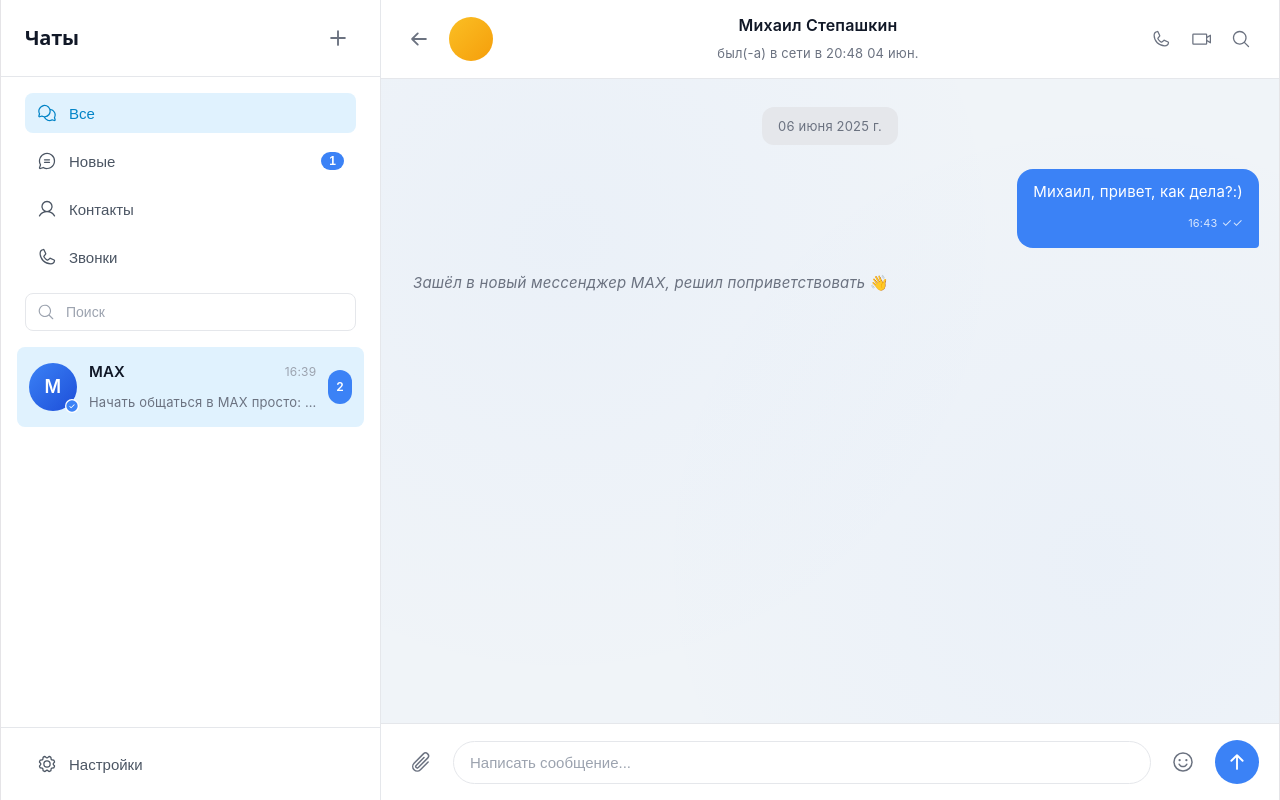
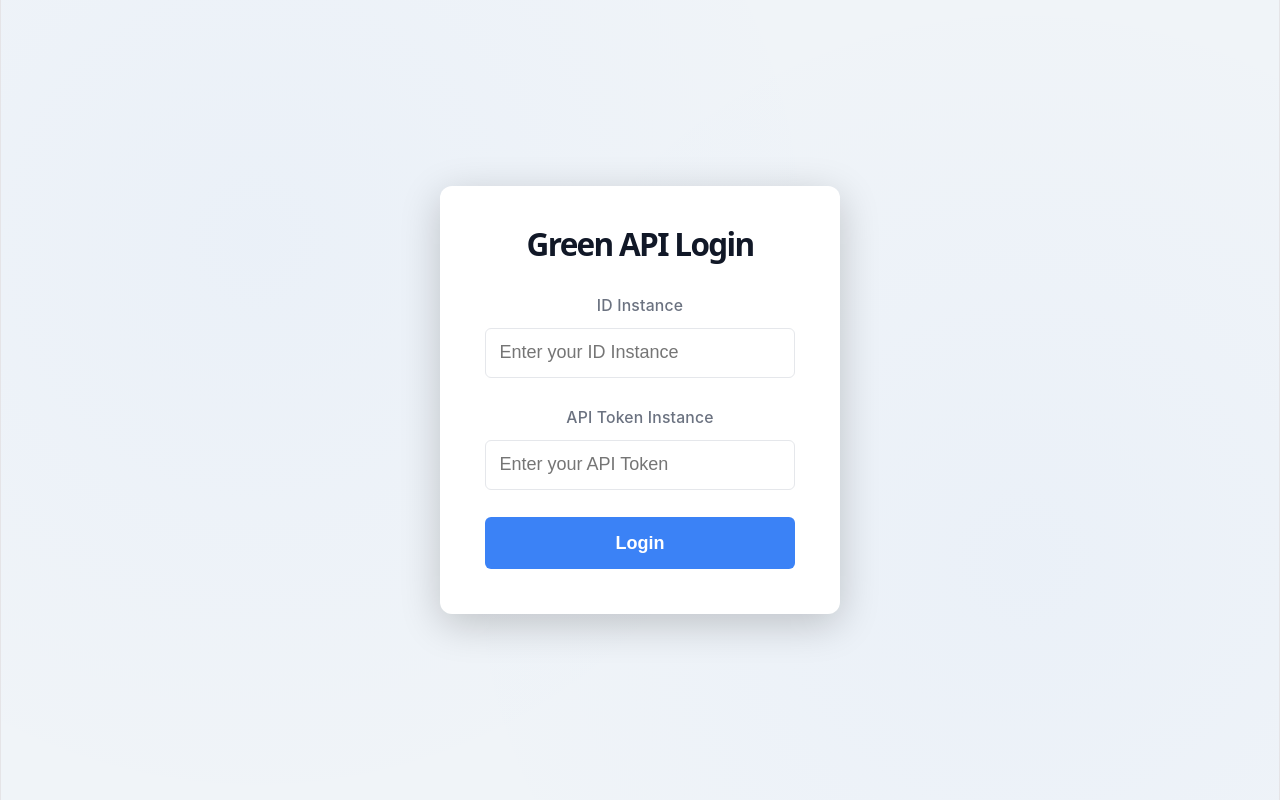
Before and after one commit to solarlime/green-api, a React (Vite) app: page /login in a window 1280 px wide. Built offline with nearby package versions, Linux system fonts and the light colour scheme.

Commit message:
Added logging in

```diff
--- a/package.json
+++ b/package.json
@@ -15,8 +15,11 @@
     "@radix-ui/react-scroll-area": "^1.2.18",
     "@radix-ui/react-separator": "^1.1.15",
     "@radix-ui/react-slot": "^1.3.3",
+    "mobx": "^7.0.4",
+    "mobx-react-lite": "^5.0.3",
     "react": "^19.2.8",
-    "react-dom": "^19.2.8"
+    "react-dom": "^19.2.8",
+    "react-router-dom": "^7.18.4"
   },
   "devDependencies": {
     "@eslint/js": "^10.0.1",
--- a/src/App.tsx
+++ b/src/App.tsx
@@ -1,8 +1,33 @@
+import { BrowserRouter, Routes, Route, Navigate } from 'react-router-dom'
+import { observer } from 'mobx-react-lite'
 import { Chat } from './components/Chat'
+import Login from './components/Login'
+import { authStore } from './store/authStore'
 import './App.css'
 
-function App() {
-  return <Chat />
+const ProtectedRoute = ({ children }: { children: React.ReactNode }) => {
+  if (!authStore.isAuthenticated) {
+    return <Navigate to="/login" replace />
+  }
+  return <>{children}</>
 }
 
+const App = observer(() => {
+  return (
+    <BrowserRouter>
+      <Routes>
+        <Route path="/login" element={<Login />} />
+        <Route
+          path="/"
+          element={
+            <ProtectedRoute>
+              <Chat />
+            </ProtectedRoute>
+          }
+        />
+      </Routes>
+    </BrowserRouter>
+  )
+})
+
 export default App
--- a/src/components/ChatWindow.tsx
+++ b/src/components/ChatWindow.tsx
@@ -3,8 +3,6 @@
   Phone,
   VideoCamera,
   MagnifyingGlass,
-  Paperclip,
-  Smiley,
   ArrowUp
 } from '@phosphor-icons/react';
 import { Avatar } from '@radix-ui/react-avatar';
@@ -54,26 +52,14 @@
             </div>
           </div>
         </div>
-
-        <div className="message message-system">
-          <div className="message-content">
-            <p>Зашёл в новый мессенджер MAX, решил поприветствовать 👋</p>
-          </div>
-        </div>
       </div>
 
       <div className="chat-input-area">
-        <button className="icon-button">
-          <Paperclip size={24} weight="regular" />
-        </button>
         <input
           type="text"
           placeholder="Написать сообщение..."
           className="message-input"
         />
-        <button className="icon-button">
-          <Smiley size={24} weight="regular" />
-        </button>
         <button className="send-button">
           <ArrowUp size={20} weight="bold" />
         </button>
--- /dev/null
+++ b/src/components/Login.css
@@ -0,0 +1,78 @@
+.login-container {
+  display: flex;
+  justify-content: center;
+  align-items: center;
+  min-height: 100vh;
+  background-color: #f0f4f8;
+  background-image:
+    radial-gradient(circle at 20% 30%, rgba(59, 130, 246, 0.03) 0%, transparent 50%),
+    radial-gradient(circle at 80% 70%, rgba(59, 130, 246, 0.03) 0%, transparent 50%);
+}
+
+.login-card {
+  background: white;
+  padding: 2.5rem;
+  border-radius: 12px;
+  box-shadow: 0 10px 40px rgba(0, 0, 0, 0.2);
+  width: 100%;
+  max-width: 400px;
+}
+
+.login-title {
+  margin: 0 0 2rem 0;
+  font-size: 1.75rem;
+  color: #111827;
+  text-align: center;
+  font-weight: 600;
+}
+
+.login-form {
+  display: flex;
+  flex-direction: column;
+  gap: 1.5rem;
+}
+
+.form-group {
+  display: flex;
+  flex-direction: column;
+  gap: 0.5rem;
+}
+
+.form-group label {
+  font-size: 0.875rem;
+  font-weight: 500;
+  color: #6b7280;
+}
+
+.form-group input {
+  padding: 0.75rem;
+  border: 1px solid #e5e7eb;
+  border-radius: 6px;
+  font-size: 1rem;
+  transition: border-color 0.2s;
+}
+
+.form-group input:focus {
+  outline: none;
+  border-color: #3b82f6;
+}
+
+.login-button {
+  padding: 0.875rem;
+  background-color: #3b82f6;
+  color: white;
+  border: none;
+  border-radius: 6px;
+  font-size: 1rem;
+  font-weight: 600;
+  cursor: pointer;
+  transition: background-color 0.2s;
+}
+
+.login-button:hover {
+  background-color: #2563eb;
+}
+
+.login-button:active {
+  background-color: #1d4ed8;
+}
--- /dev/null
+++ b/src/components/Login.tsx
@@ -0,0 +1,57 @@
+import { useState } from 'react'
+import { useNavigate } from 'react-router-dom'
+import { observer } from 'mobx-react-lite'
+import { authStore } from '../store/authStore'
+import './Login.css'
+
+const Login = observer(() => {
+  const [idInstance, setIdInstance] = useState('')
+  const [apiTokenInstance, setApiTokenInstance] = useState('')
+  const navigate = useNavigate()
+
+  const handleSubmit = (e: React.FormEvent) => {
+    e.preventDefault()
+
+    if (idInstance && apiTokenInstance) {
+      authStore.setCredentials(idInstance, apiTokenInstance)
+      navigate('/')
+    }
+  }
+
+  return (
+    <div className="login-container">
+      <div className="login-card">
+        <h1 className="login-title">Green API Login</h1>
+        <form onSubmit={handleSubmit} className="login-form">
+          <div className="form-group">
+            <label htmlFor="idInstance">ID Instance</label>
+            <input
+              type="text"
+              id="idInstance"
+              value={idInstance}
+              onChange={(e) => setIdInstance(e.target.value)}
+              placeholder="Enter your ID Instance"
+              required
+            />
+          </div>
+          <div className="form-group">
+            <label htmlFor="apiTokenInstance">API Token Instance</label>
+            <input
+              type="password"
+              id="apiTokenInstance"
+              value={apiTokenInstance}
+              onChange={(e) => setApiTokenInstance(e.target.value)}
+              placeholder="Enter your API Token"
+              required
+            />
+          </div>
+          <button type="submit" className="login-button">
+            Login
+          </button>
+        </form>
+      </div>
+    </div>
+  )
+})
+
+export default Login
--- a/src/components/Sidebar.tsx
+++ b/src/components/Sidebar.tsx
@@ -1,16 +1,21 @@
 import {
-  ChatsCircle,
-  ChatCircleText,
-  User,
-  Phone,
-  Gear,
-  MagnifyingGlass,
+  SignOut,
   Plus,
   CheckCircle
+
 } from '@phosphor-icons/react';
+import { useNavigate } from 'react-router-dom';
+import { observer } from 'mobx-react-lite';
+import { authStore } from '../store/authStore';
 import './Sidebar.css';
 
-export function Sidebar() {
+export const Sidebar = observer(() => {
+  const navigate = useNavigate();
+
+  const handleLogout = () => {
+    authStore.clearCredentials();
+    navigate('/login');
+  };
   return (
     <div className="sidebar">
       <div className="sidebar-header">
@@ -18,31 +23,6 @@
         <button className="icon-button">
           <Plus size={20} weight="bold" />
         </button>
-      </div>
-
-      <nav className="sidebar-nav">
-        <button className="nav-item active">
-          <ChatsCircle size={20} weight="regular" />
-          <span>Все</span>
-        </button>
-        <button className="nav-item">
-          <ChatCircleText size={20} weight="regular" />
-          <span>Новые</span>
-          <span className="badge">1</span>
-        </button>
-        <button className="nav-item">
-          <User size={20} weight="regular" />
-          <span>Контакты</span>
-        </button>
-        <button className="nav-item">
-          <Phone size={20} weight="regular" />
-          <span>Звонки</span>
-        </button>
-      </nav>
-
-      <div className="sidebar-search">
-        <MagnifyingGlass size={18} weight="regular" className="search-icon" />
-        <input type="text" placeholder="Поиск" />
       </div>
 
       <div className="chat-list">
@@ -65,11 +45,11 @@
       </div>
 
       <div className="sidebar-footer">
-        <button className="nav-item">
-          <Gear size={20} weight="regular" />
-          <span>Настройки</span>
+        <button className="nav-item" onClick={handleLogout}>
+          <SignOut size={20} weight="regular" />
+          <span>Выйти</span>
         </button>
       </div>
     </div>
   );
-}
+});
--- /dev/null
+++ b/src/store/authStore.ts
@@ -0,0 +1,40 @@
+import { makeAutoObservable } from 'mobx'
+
+class AuthStore {
+  idInstance: string = ''
+  apiTokenInstance: string = ''
+
+  constructor() {
+    makeAutoObservable(this)
+
+    // Load from localStorage if available
+    const savedId = localStorage.getItem('idInstance')
+    const savedToken = localStorage.getItem('apiTokenInstance')
+
+    if (savedId) this.idInstance = savedId
+    if (savedToken) this.apiTokenInstance = savedToken
+  }
+
+  setCredentials(idInstance: string, apiTokenInstance: string) {
+    this.idInstance = idInstance
+    this.apiTokenInstance = apiTokenInstance
+
+    // Persist to localStorage
+    localStorage.setItem('idInstance', idInstance)
+    localStorage.setItem('apiTokenInstance', apiTokenInstance)
+  }
+
+  clearCredentials() {
+    this.idInstance = ''
+    this.apiTokenInstance = ''
+
+    localStorage.removeItem('idInstance')
+    localStorage.removeItem('apiTokenInstance')
+  }
+
+  get isAuthenticated(): boolean {
+    return !!this.idInstance && !!this.apiTokenInstance
+  }
+}
+
+export const authStore = new AuthStore()
```
Also changed, not shown: 1 other file (tests, documents, lock files or other folders).
